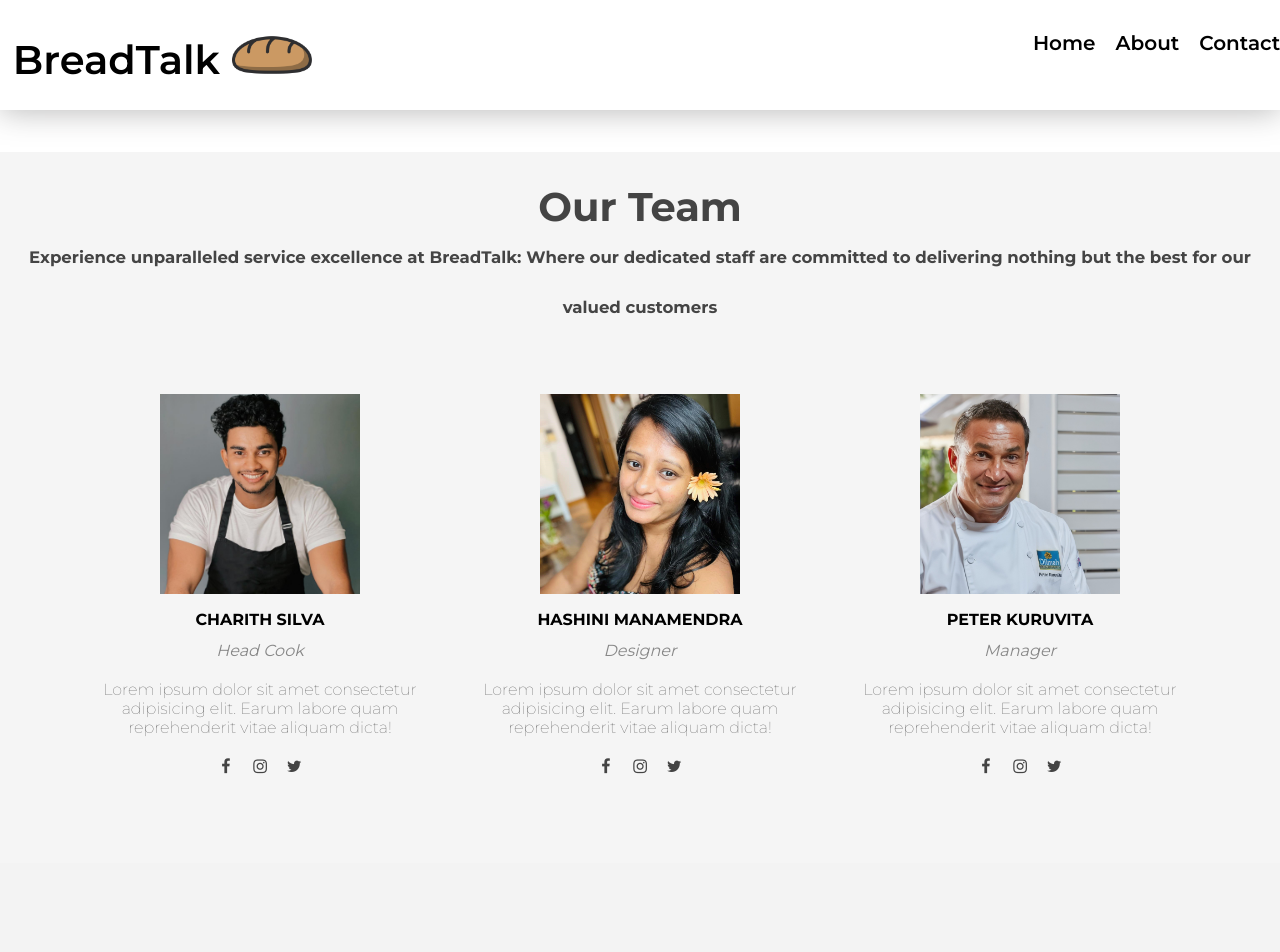
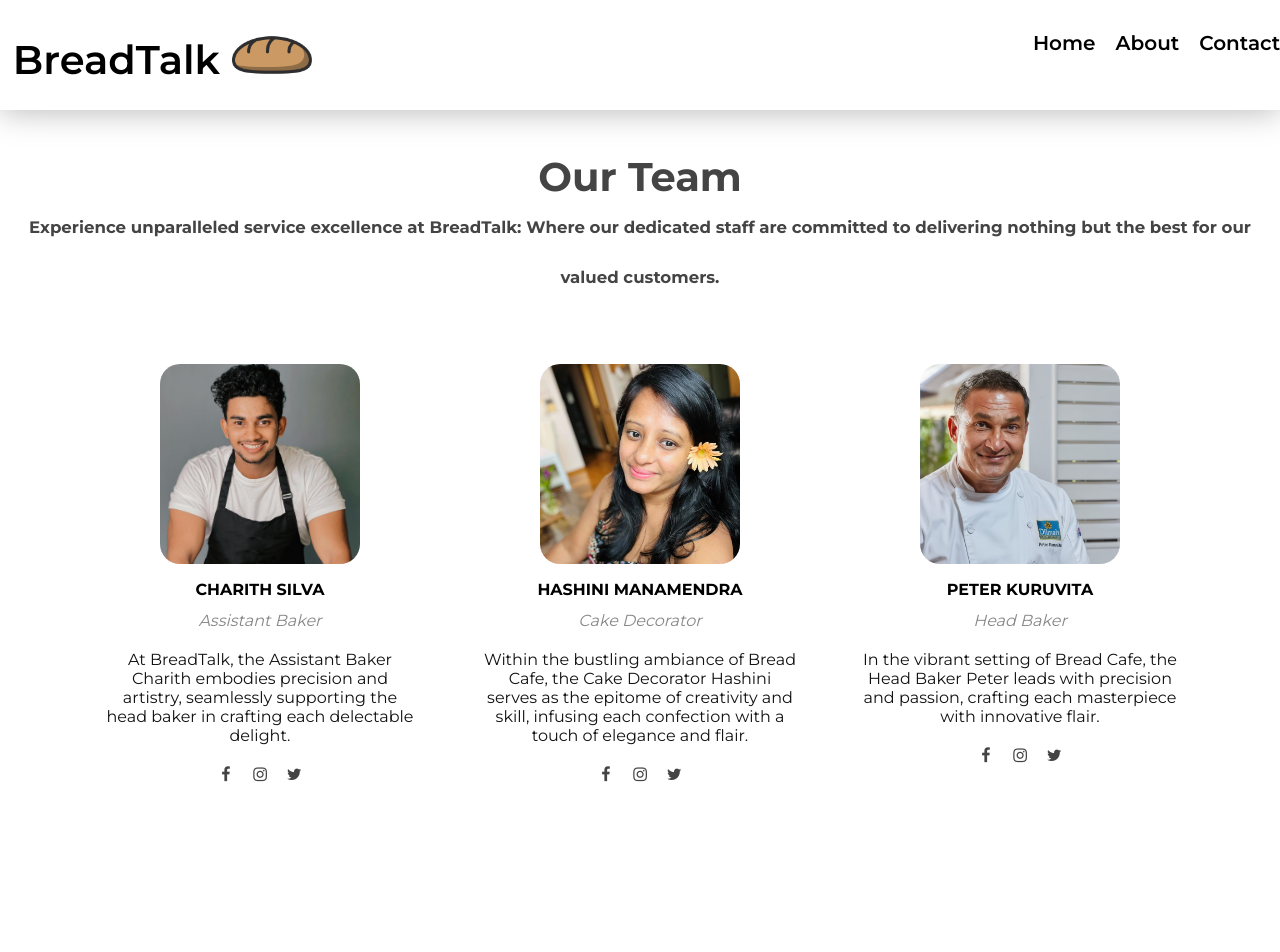
Before and after one commit to CaeseR112/BreadTalk_Sample_website, a PHP site: page /AboutUs.html in a window 1280 px wide. Before the commit the page ends 774 px from the top, so only its background shows below. Run offline with PHP 8.4, Linux system fonts and the light colour scheme.

Commit message:
About page complete
- Image properties.
- About descriptions
- Container colors

```diff
--- a/AboutUs.html
+++ b/AboutUs.html
@@ -44,18 +44,19 @@
             <h1>Our Team</h1>
 
             <h5>Experience unparalleled service excellence at BreadTalk: Where our dedicated staff are committed to
-                delivering nothing but the best for our valued customers</h5>
+                delivering nothing but the best for our valued customers.</h5>
 
         </div>
         <div class="sub-container">
             <div class="teams">
                 <img src="images/Profile Photos/charith.jpg" alt="">
                 <div class="name">Charith Silva</div>
-                <div class="desig">Head Cook</div>
-                <div class="about">Lorem ipsum dolor sit amet consectetur adipisicing elit. Earum labore quam
-                    reprehenderit
-                    vitae aliquam dicta!
+                <div class="desig">Assistant Baker</div>
+                <b>
+                <div class="about">At BreadTalk, the Assistant Baker Charith embodies precision and artistry,
+                    seamlessly supporting the head baker in crafting each delectable delight.
                 </div>
+                </b>
 
                 <div class="social-links">
                     <a href="#"><i class="fa fa-facebook"></i></a>
@@ -67,10 +68,12 @@
             <div class="teams">
                 <img src="images/Profile Photos/cook with love.jpg" alt="">
                 <div class="name">Hashini Manamendra</div>
-                <div class="desig">Designer</div>
-                <div class="about">Lorem ipsum dolor sit amet consectetur adipisicing elit. Earum labore quam
-                    reprehenderit
-                    vitae aliquam dicta! </div>
+                <div class="desig">Cake Decorator</div>
+                <b>
+                <div class="about">Within the bustling ambiance of Bread Cafe, the Cake Decorator Hashini serves as the
+                    epitome of creativity and skill, infusing each confection with a touch of elegance and flair.
+                </div>
+                </b>
 
                 <div class="social-links">
                     <a href="#"><i class="fa fa-facebook"></i></a>
@@ -82,11 +85,12 @@
             <div class="teams">
                 <img src="images/Profile Photos/peter.jpeg" alt="">
                 <div class="name">Peter Kuruvita </div>
-                <div class="desig">Manager</div>
-                <div class="about">Lorem ipsum dolor sit amet consectetur adipisicing elit. Earum labore quam
-                    reprehenderit
-                    vitae aliquam dicta! </div>
-
+                <div class="desig">Head Baker</div>
+                <b>
+                    <div class="about">In the vibrant setting of Bread Cafe, the Head Baker Peter leads with precision
+                        and passion,
+                        crafting each masterpiece with innovative flair. </div>
+                </b>
                 <div class="social-links">
                     <a href="#"><i class="fa fa-facebook"></i></a>
                     <a href="#"><i class="fa fa-instagram"></i></a>
--- a/css/NewAboutUsCss.css
+++ b/css/NewAboutUsCss.css
@@ -4,13 +4,16 @@
     font-family: -apple-system, BlinkMacSystemFont, 'Segoe UI', Roboto, Oxygen, Ubuntu, Cantarell, 'Open Sans', 'Helvetica Neue', sans-serif;
 }
 
+img{
+    border-radius: 10%;
+}
 .container {
+    height: 100vh;
     text-align: center;
-    background: #f5f5f5;
+    background: #ffffff;
 }
 
 .header {
-    padding-top: 30px;
     color: #444;
     font-size: 20px;
     margin: auto;
@@ -36,7 +39,7 @@
 }
 
 .teams:hover {
-    background: #ddd;
+    background: #cecccc;
     border-radius: 12px;
 }
 
@@ -60,7 +63,7 @@
 .about {
     margin: 20px 0;
     font-weight: lighter;
-    color: #4e4e4e;
+    color: #131212;
 }
 
 .social-links {
```
